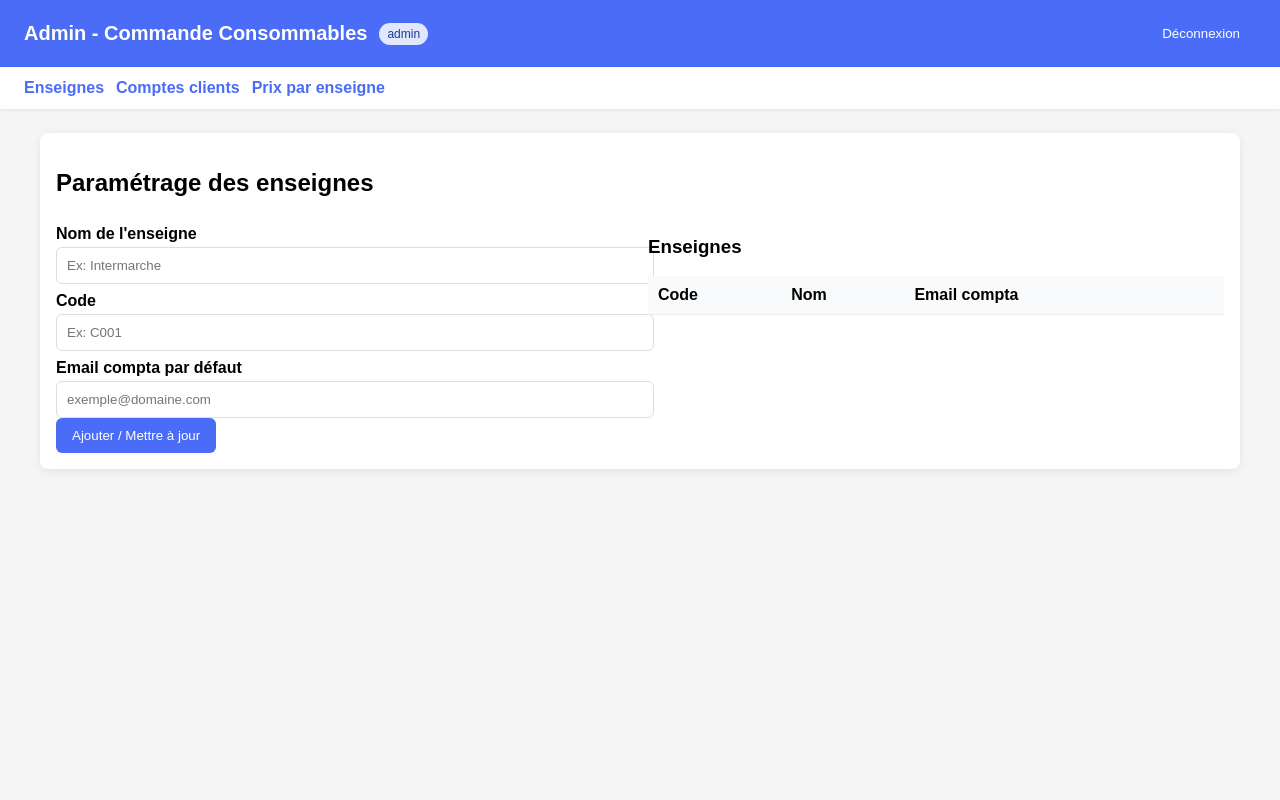
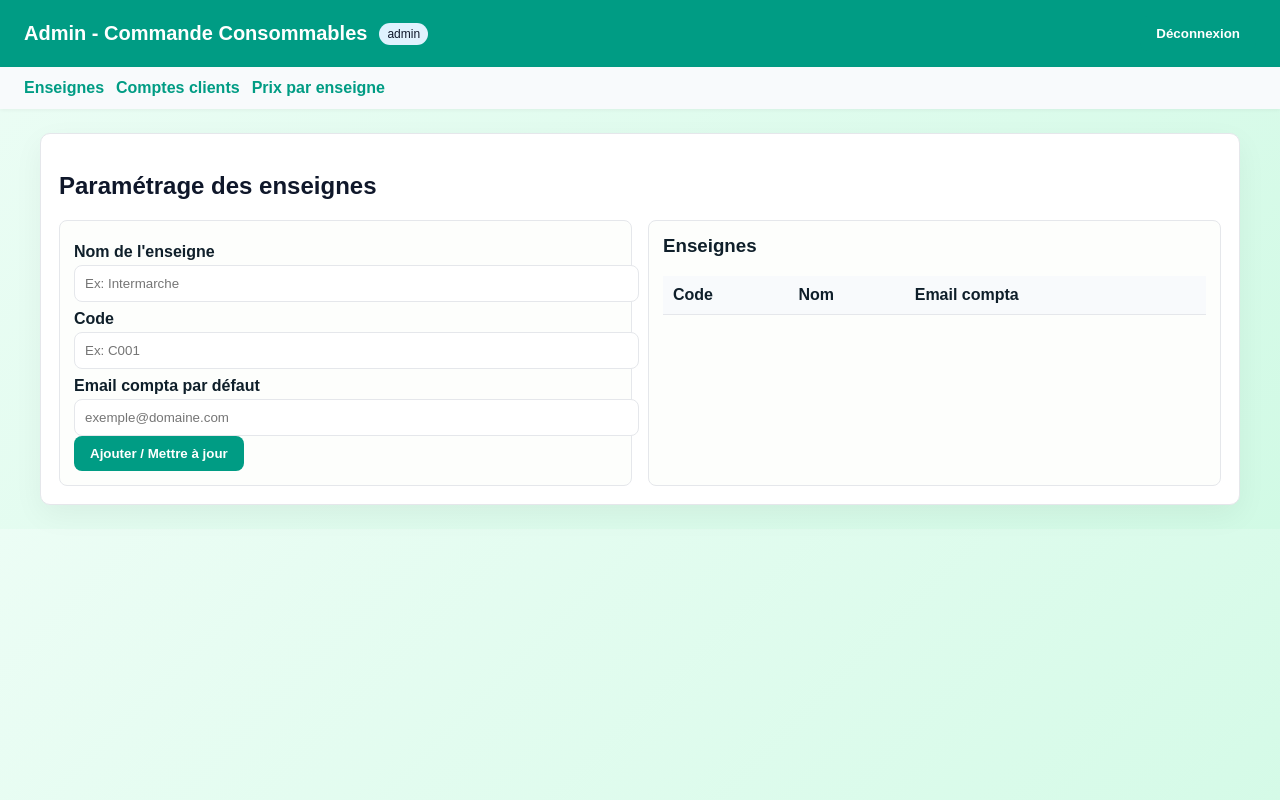
Before and after one commit to razmotebr/digi-consommables, a plain HTML site: page public/admin.html in a window 1280 px wide. Drawn offline with Linux system fonts and the light colour scheme; no server answers.

Commit message:
amelioration visuel html admin

```diff
--- a/public/admin.html
+++ b/public/admin.html
@@ -4,24 +4,72 @@
     <meta charset="UTF-8">
     <title>Admin - Commande Consommables</title>
     <style>
-        body { font-family: Arial, sans-serif; background: #f5f5f5; margin: 0; padding: 0; }
-        header { background: #4a6cf7; color: white; padding: 16px 24px; display: flex; align-items: center; gap: 12px; }
+        :root {
+            --digi-green: #009c84;
+            --digi-dark: #0f1f2a;
+            --card-bg: #ffffff;
+            --muted: #6b7280;
+            --border: #e5e7eb;
+        }
+        body {
+            font-family: Arial, sans-serif;
+            background: linear-gradient(135deg, #ecfdf5 0%, #d1fae5 100%);
+            margin: 0;
+            padding: 0;
+            color: #0f172a;
+        }
+        header {
+            background: var(--digi-green);
+            color: white;
+            padding: 16px 24px;
+            display: flex;
+            align-items: center;
+            gap: 12px;
+        }
         header h1 { margin: 0; font-size: 20px; }
-        nav { background: #fff; padding: 12px 24px; box-shadow: 0 1px 4px rgba(0,0,0,0.08); display: flex; gap: 12px; }
-        nav a { text-decoration: none; color: #4a6cf7; font-weight: bold; }
+        nav {
+            background: #f8fafc;
+            padding: 12px 24px;
+            box-shadow: 0 1px 4px rgba(0,0,0,0.05);
+            display: flex;
+            gap: 12px;
+        }
+        nav a { text-decoration: none; color: var(--digi-green); font-weight: bold; }
         .container { max-width: 1200px; margin: 24px auto; padding: 0 16px; }
-        .card { background: white; border-radius: 8px; padding: 16px; box-shadow: 0 2px 8px rgba(0,0,0,0.08); margin-bottom: 16px; }
+        .card {
+            background: var(--card-bg);
+            border-radius: 10px;
+            padding: 18px;
+            box-shadow: 0 10px 30px rgba(0,0,0,0.05);
+            margin-bottom: 18px;
+            border: 1px solid var(--border);
+        }
         .flex { display: flex; gap: 16px; flex-wrap: wrap; }
-        .col { flex: 1 1 320px; }
-        label { display: block; font-weight: bold; margin: 8px 0 4px; }
-        input, select, textarea { width: 100%; padding: 10px; border: 1px solid #ddd; border-radius: 6px; }
-        button { background: #4a6cf7; color: white; border: none; padding: 10px 16px; border-radius: 6px; cursor: pointer; }
-        button.secondary { background: #e0e7ff; color: #1e3a8a; }
-        button.danger { background: #ffe0e0; color: #b30000; }
+        .panel { flex: 1 1 360px; background: #fdfefc; border: 1px solid var(--border); border-radius: 8px; padding: 14px; }
+        .panel h3 { margin-top: 0; color: var(--digi-dark); }
+        label { display: block; font-weight: bold; margin: 8px 0 4px; color: var(--digi-dark); }
+        input, select, textarea {
+            width: 100%;
+            padding: 10px;
+            border: 1px solid var(--border);
+            border-radius: 8px;
+            background: #fff;
+        }
+        button {
+            background: var(--digi-green);
+            color: white;
+            border: none;
+            padding: 10px 16px;
+            border-radius: 8px;
+            cursor: pointer;
+            font-weight: bold;
+        }
+        button.secondary { background: #e0f2fe; color: #0f172a; }
+        button.danger { background: #fee2e2; color: #991b1b; }
         table { width: 100%; border-collapse: collapse; margin-top: 12px; }
-        th, td { padding: 10px; border-bottom: 1px solid #eee; text-align: left; }
-        th { background: #f8fafc; }
-        .tag { display: inline-block; background: #e0e7ff; color: #1e3a8a; padding: 4px 8px; border-radius: 999px; font-size: 12px; }
+        th, td { padding: 10px; border-bottom: 1px solid var(--border); text-align: left; }
+        th { background: #f8fafc; color: var(--digi-dark); }
+        .tag { display: inline-block; background: #e0f2fe; color: #0f172a; padding: 4px 8px; border-radius: 999px; font-size: 12px; }
         .hidden { display: none; }
     </style>
 </head>
@@ -41,7 +89,7 @@
         <section id="sectionEnseignes" class="card">
             <h2>Paramétrage des enseignes</h2>
             <div class="flex">
-                <div class="col">
+                <div class="panel">
                     <label>Nom de l'enseigne</label>
                     <input type="text" id="ensName" placeholder="Ex: Intermarche">
                     <label>Code</label>
@@ -50,7 +98,7 @@
                     <input type="email" id="ensEmail" placeholder="exemple@domaine.com">
                     <button id="btnAddEnseigne">Ajouter / Mettre à jour</button>
                 </div>
-                <div class="col">
+                <div class="panel">
                     <h3>Enseignes</h3>
                     <table id="tableEnseignes">
                         <thead><tr><th>Code</th><th>Nom</th><th>Email compta</th><th></th></tr></thead>
@@ -63,7 +111,7 @@
         <section id="sectionClients" class="card hidden">
             <h2>Paramétrage des comptes clients</h2>
             <div class="flex">
-                <div class="col">
+                <div class="panel">
                     <label>Identifiant client</label>
                     <input type="text" id="cliId" placeholder="Ex: C001">
                     <label>Enseigne (code)</label>
@@ -76,7 +124,7 @@
                     <input type="email" id="cliEmail">
                     <button id="btnAddClient">Ajouter / Mettre à jour</button>
                 </div>
-                <div class="col">
+                <div class="panel">
                     <h3>Clients</h3>
                     <table id="tableClients">
                         <thead><tr><th>ID</th><th>Enseigne</th><th>Magasin</th><th>Contact</th><th>Email</th><th></th></tr></thead>
@@ -89,7 +137,7 @@
         <section id="sectionPrix" class="card hidden">
             <h2>Paramétrage des prix par enseigne</h2>
             <div class="flex">
-                <div class="col">
+                <div class="panel">
                     <label>Client / Enseigne</label>
                     <select id="prixClientSelect"></select>
                     <label>Produit existant</label>
@@ -104,7 +152,7 @@
                     <input type="number" step="0.01" id="prixValeur" placeholder="Ex: 12.50">
                     <button id="btnAddPrix">Ajouter / Mettre à jour</button>
                 </div>
-                <div class="col">
+                <div class="panel">
                     <h3>Prix (par enseigne)</h3>
                     <table id="tablePrix">
                         <thead><tr><th>ID</th><th>Nom</th><th>Prix (€)</th><th></th></tr></thead>
```
